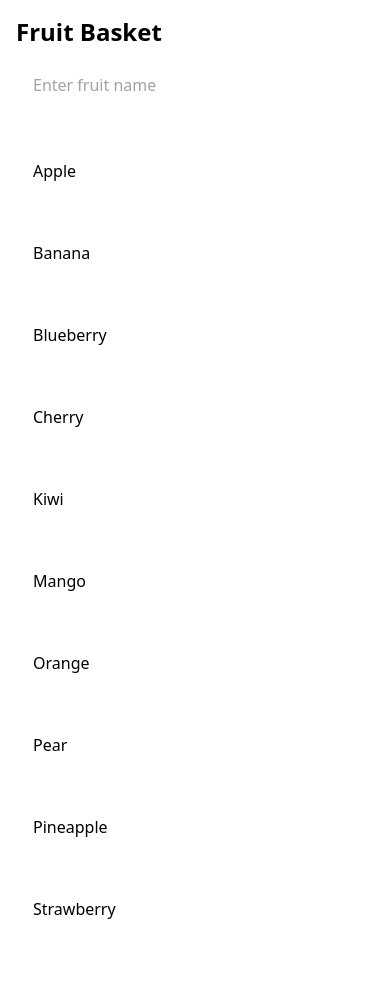
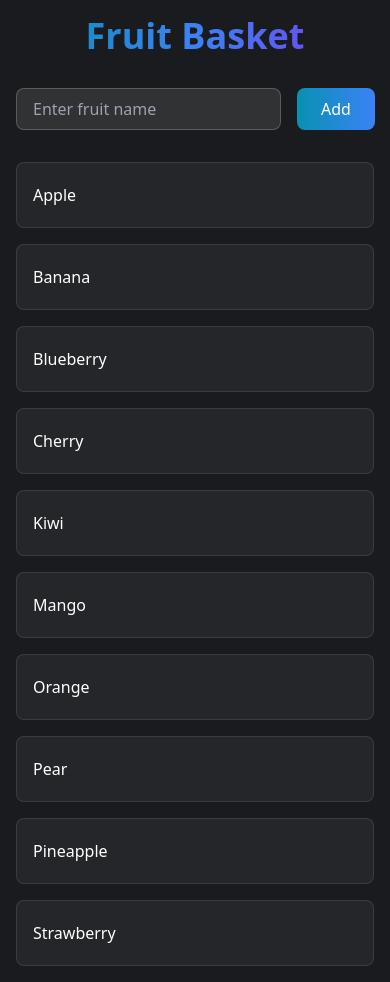
Before and after one commit to asanchezyali/fruit-basket, a React (Vite) app: page / in a window 390 px wide. Before the commit the page ends 958 px from the top, so only its background shows below. Built offline with nearby package versions, Linux system fonts and the light colour scheme.

Commit message:
🦕 Enhance App layout with responsive design and add LoadingSpinner component

```diff
--- a/src/App.tsx
+++ b/src/App.tsx
@@ -1,6 +1,7 @@
 import { useState, useEffect } from "react";
 import AddFruit from "./components/AddFruit";
 import FruitList from "./components/FruitList";
+import LoadingSpinner from "./components/LoadingSpinner";
 import "./index.css";
 
 declare global {
@@ -77,11 +78,15 @@ function App() {
   }
 
   return (
-    <div className="container mx-auto p-4">
-      <h1 className="text-2xl font-bold mb-4">Fruit Basket</h1>
-      <AddFruit onAdd={handleAddFruit} />
-      {error && <div className="text-red-500 mt-2">{error}</div>}
-      <FruitList fruits={fruits} onUpdate={handleUpdateFruit} onDelete={handleDeleteFruit} />
+    <div className="min-h-screen bg-background text-white p-4">
+      <div className="container mx-auto max-w-4xl">
+        <h1 className="text-4xl font-bold mb-8 text-center bg-gradient-to-r from-primary via-secondary to-accent bg-clip-text text-transparent">
+          Fruit Basket
+        </h1>
+        <AddFruit onAdd={handleAddFruit} />
+        {error && <div className="text-red-400 mt-4 p-4 bg-red-900/20 rounded-lg text-center">{error}</div>}
+        <FruitList fruits={fruits} onUpdate={handleUpdateFruit} onDelete={handleDeleteFruit} />
+      </div>
     </div>
   );
 }
--- a/tailwind.config.js
+++ b/tailwind.config.js
@@ -2,7 +2,26 @@
 export default {
   content: ["./index.html", "./src/**/*.{js,ts,jsx,tsx}"],
   theme: {
-    extend: {},
+    extend: {
+      colors: {
+        background: "#1a1b1e",
+        primary: {
+          light: "#22d3ee",
+          DEFAULT: "#0891b2",
+          dark: "#0e7490",
+        },
+        secondary: {
+          light: "#818cf8",
+          DEFAULT: "#3b82f6",
+          dark: "#1d4ed8",
+        },
+        accent: {
+          light: "#a78bfa",
+          DEFAULT: "#7c3aed",
+          dark: "#6d28d9",
+        },
+      },
+    },
   },
   plugins: [],
 };
```
